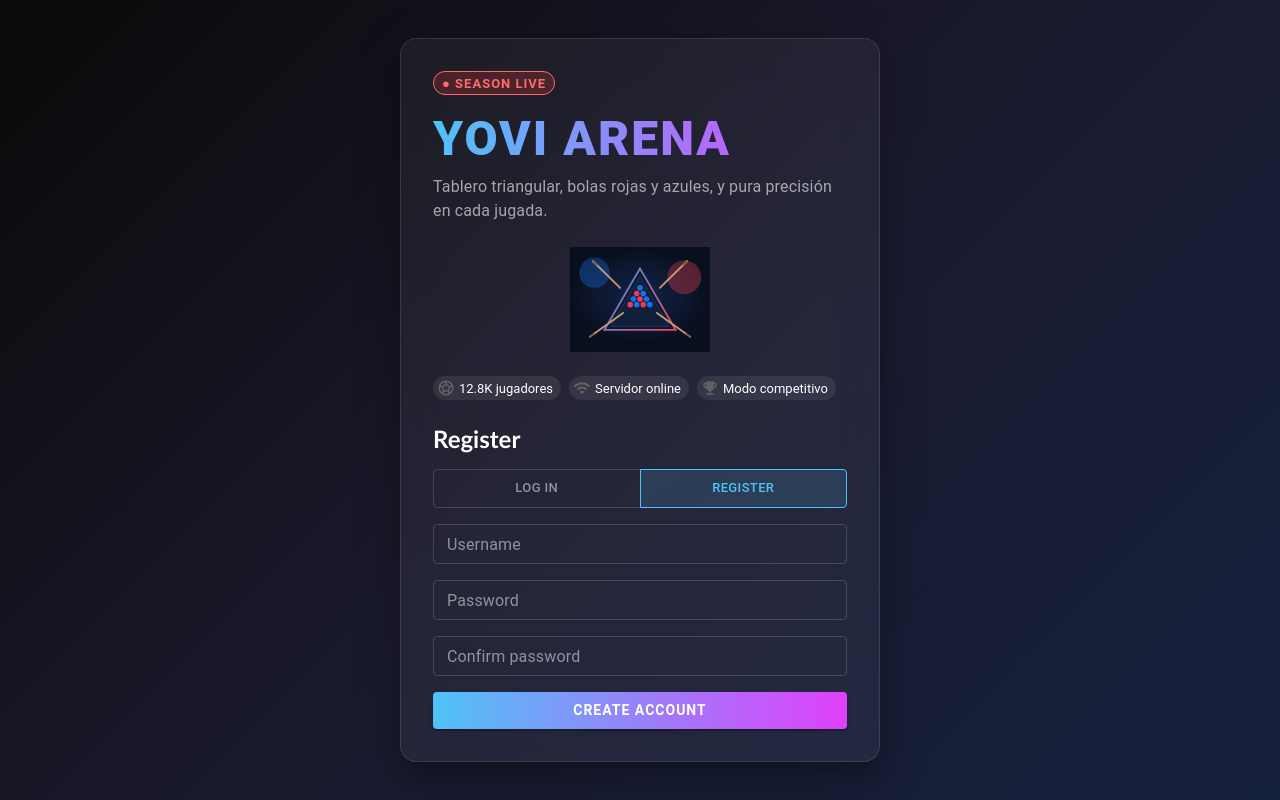
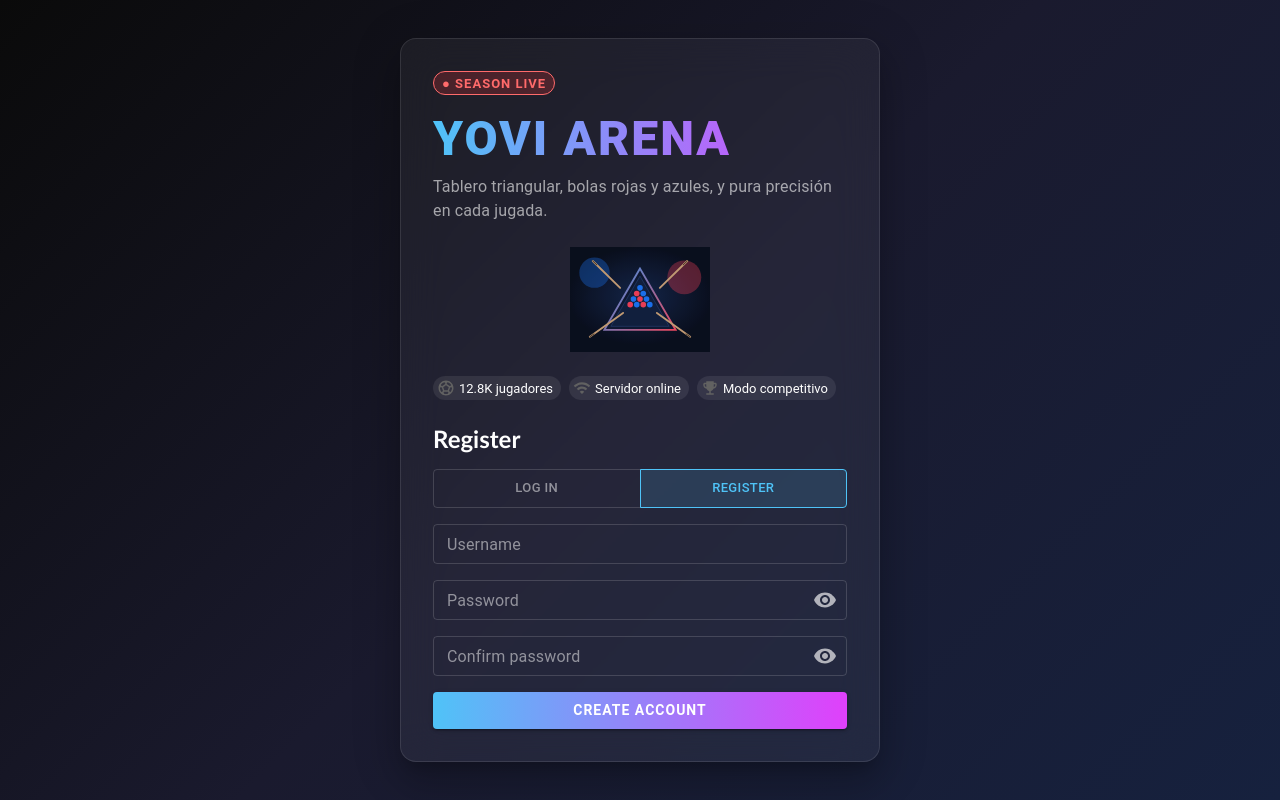
Before and after one commit to Arquisoft/yovi_es2c, a React app in the folder webapp/: page / in a window 1280 px wide. Both pictures are taken after a click on the button "REGISTER". Built offline with nearby package versions, Linux system fonts and the light colour scheme; no server answers; the HTML template or start-up script is replaced by a standard one.

Commit message:
Añadida vista de la contraseña y mejora de fluidez del letrero de victoria

```diff
--- a/webapp/src/GameBoard.tsx
+++ b/webapp/src/GameBoard.tsx
@@ -38,6 +38,7 @@ const CELL_STYLES = `
   70%  { transform: scale(1.15); }
   100% { transform: scale(1); opacity: 1; }
 }
+
 `;
 
 export type GameMode = 'local' | 'bot';
@@ -222,8 +223,36 @@ export default function GameBoard({
                 flexDirection: 'column',
                 alignItems: 'center',
                 gap: 2,
+                position: 'relative',
+                overflow: 'hidden',
+                isolation: 'isolate',
+                '&::before': {
+                    content: '""',
+                    position: 'absolute',
+                    inset: '-12%',
+                    backgroundImage: `
+                        linear-gradient(rgba(79,195,247,0.1) 1px, transparent 1px),
+                        linear-gradient(90deg, rgba(239,83,80,0.1) 1px, transparent 1px)
+                    `,
+                    backgroundSize: '54px 54px',
+                    opacity: 0.12,
+                    zIndex: 0,
+                },
+                '&::after': {
+                    content: '""',
+                    position: 'absolute',
+                    inset: '-18%',
+                    background: `
+                        radial-gradient(circle at 18% 24%, rgba(79,195,247,0.22), transparent 30%),
+                        radial-gradient(circle at 82% 22%, rgba(239,83,80,0.2), transparent 28%),
+                        radial-gradient(circle at 50% 78%, rgba(255,203,117,0.14), transparent 26%)
+                    `,
+                    opacity: 0.38,
+                    zIndex: 0,
+                    pointerEvents: 'none',
+                },
             }}>
-                <Box sx={{ width: '100%', maxWidth: 700 }}>
+                <Box sx={{ width: '100%', maxWidth: 700, position: 'relative', zIndex: 1 }}>
                         <Stack direction="row" justifyContent="space-between" alignItems="center" mb={1}>
                             <Typography variant="h6" fontWeight={800}>
                                 YOVI ARENA
@@ -290,7 +319,7 @@ export default function GameBoard({
                         textAlign: 'center',
                         mb: 1,
                         boxShadow: winner !== null
-                            ? `0 0 24px ${activeColor}55, inset 0 0 18px ${activeColor}18`
+                            ? `0 0 10px ${activeColor}22`
                             : 'none',
                     }}>
                         <Typography
@@ -303,7 +332,6 @@ export default function GameBoard({
                                     : '1rem',
                                 lineHeight: 1.2,
                                 textTransform: 'uppercase',
-                                textShadow: winner !== null ? `0 0 18px ${activeColor}66` : 'none',
                             }}
                         >
                             {isBotThinking
--- a/webapp/src/RegisterForm.tsx
+++ b/webapp/src/RegisterForm.tsx
@@ -7,7 +7,10 @@ import {
   ToggleButtonGroup,
   Alert,
   CircularProgress,
+  IconButton,
+  InputAdornment,
 } from '@mui/material';
+import { Visibility, VisibilityOff } from '@mui/icons-material';
 
 type RegisterFormProps = {
   onAuthSuccess: (username: string) => void;
@@ -21,6 +24,8 @@ const RegisterForm = ({ onAuthSuccess, initialMode = 'login' }: RegisterFormProp
   const [username, setUsername] = useState('');
   const [password, setPassword] = useState('');
   const [confirmPassword, setConfirmPassword] = useState('');
+  const [showPassword, setShowPassword] = useState(false);
+  const [showConfirmPassword, setShowConfirmPassword] = useState(false);
   const [error, setError] = useState<string | null>(null);
   const [loading, setLoading] = useState(false);
 
@@ -112,7 +117,7 @@ const RegisterForm = ({ onAuthSuccess, initialMode = 'login' }: RegisterFormProp
         {/* Password */}
         <TextField
             label="Password"
-            type="password"
+            type={showPassword ? 'text' : 'password'}
             value={password}
             onChange={(e) => setPassword(e.target.value)}
             size="small"
@@ -120,7 +125,21 @@ const RegisterForm = ({ onAuthSuccess, initialMode = 'login' }: RegisterFormProp
             variant="outlined"
             slotProps={{
               inputLabel: { style: { color: 'rgba(255,255,255,0.5)' } },
-              input: { style: { color: 'white' } },
+              input: {
+                style: { color: 'white' },
+                endAdornment: (
+                    <InputAdornment position="end">
+                      <IconButton
+                          aria-label={showPassword ? 'Ocultar contraseña' : 'Mostrar contraseña'}
+                          onClick={() => setShowPassword((current) => !current)}
+                          edge="end"
+                          sx={{ color: 'rgba(255,255,255,0.65)' }}
+                      >
+                        {showPassword ? <VisibilityOff /> : <Visibility />}
+                      </IconButton>
+                    </InputAdornment>
+                ),
+              },
             }}
             sx={{ '& .MuiOutlinedInput-root': { '& fieldset': { borderColor: 'rgba(255,255,255,0.15)' } } }}
         />
@@ -129,7 +148,7 @@ const RegisterForm = ({ onAuthSuccess, initialMode = 'login' }: RegisterFormProp
         {mode === 'register' && (
             <TextField
                 label="Confirm password"
-                type="password"
+                type={showConfirmPassword ? 'text' : 'password'}
                 value={confirmPassword}
                 onChange={(e) => setConfirmPassword(e.target.value)}
                 size="small"
@@ -137,7 +156,21 @@ const RegisterForm = ({ onAuthSuccess, initialMode = 'login' }: RegisterFormProp
                 variant="outlined"
                 slotProps={{
                   inputLabel: { style: { color: 'rgba(255,255,255,0.5)' } },
-                  input: { style: { color: 'white' } },
+                  input: {
+                    style: { color: 'white' },
+                    endAdornment: (
+                        <InputAdornment position="end">
+                          <IconButton
+                              aria-label={showConfirmPassword ? 'Ocultar confirmación de contraseña' : 'Mostrar confirmación de contraseña'}
+                              onClick={() => setShowConfirmPassword((current) => !current)}
+                              edge="end"
+                              sx={{ color: 'rgba(255,255,255,0.65)' }}
+                          >
+                            {showConfirmPassword ? <VisibilityOff /> : <Visibility />}
+                          </IconButton>
+                        </InputAdornment>
+                    ),
+                  },
                 }}
                 sx={{ '& .MuiOutlinedInput-root': { '& fieldset': { borderColor: 'rgba(255,255,255,0.15)' } } }}
             />
```
Also changed, not shown: 2 other files (tests, documents, lock files or other folders).
